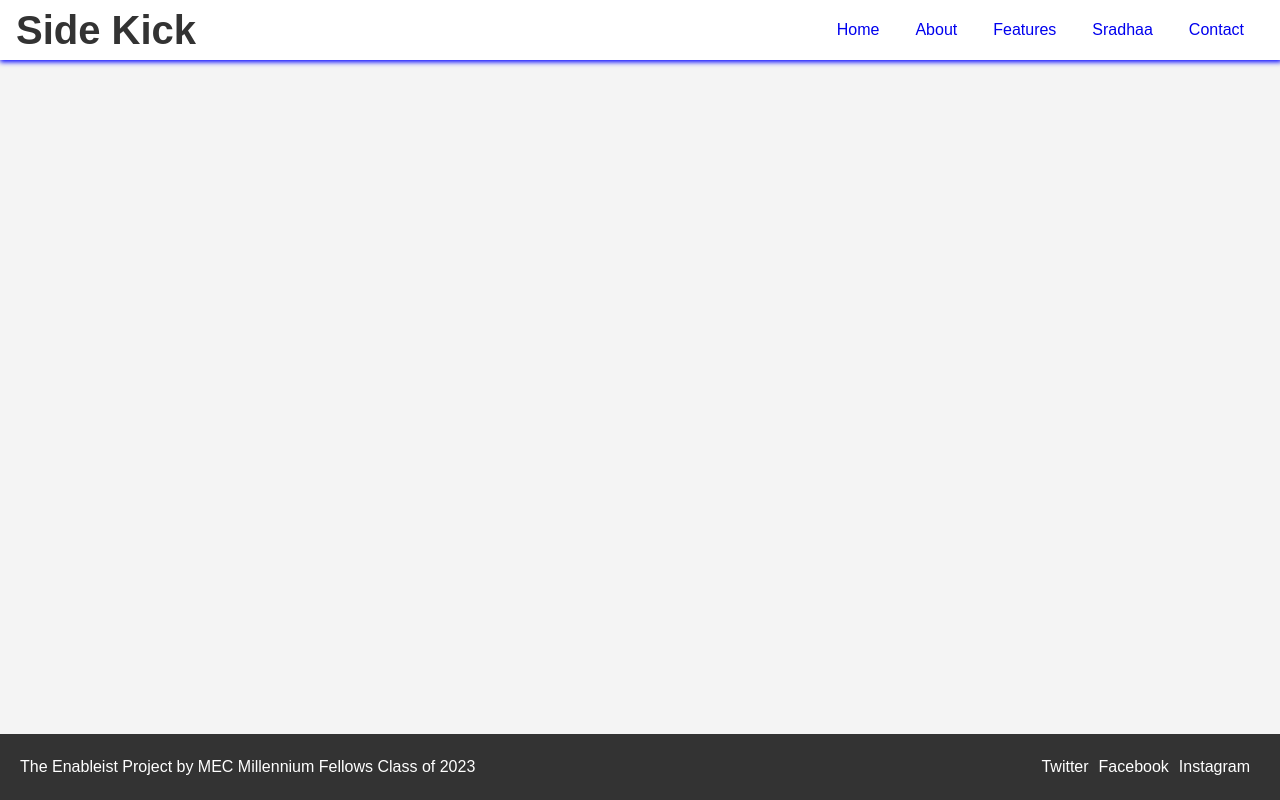
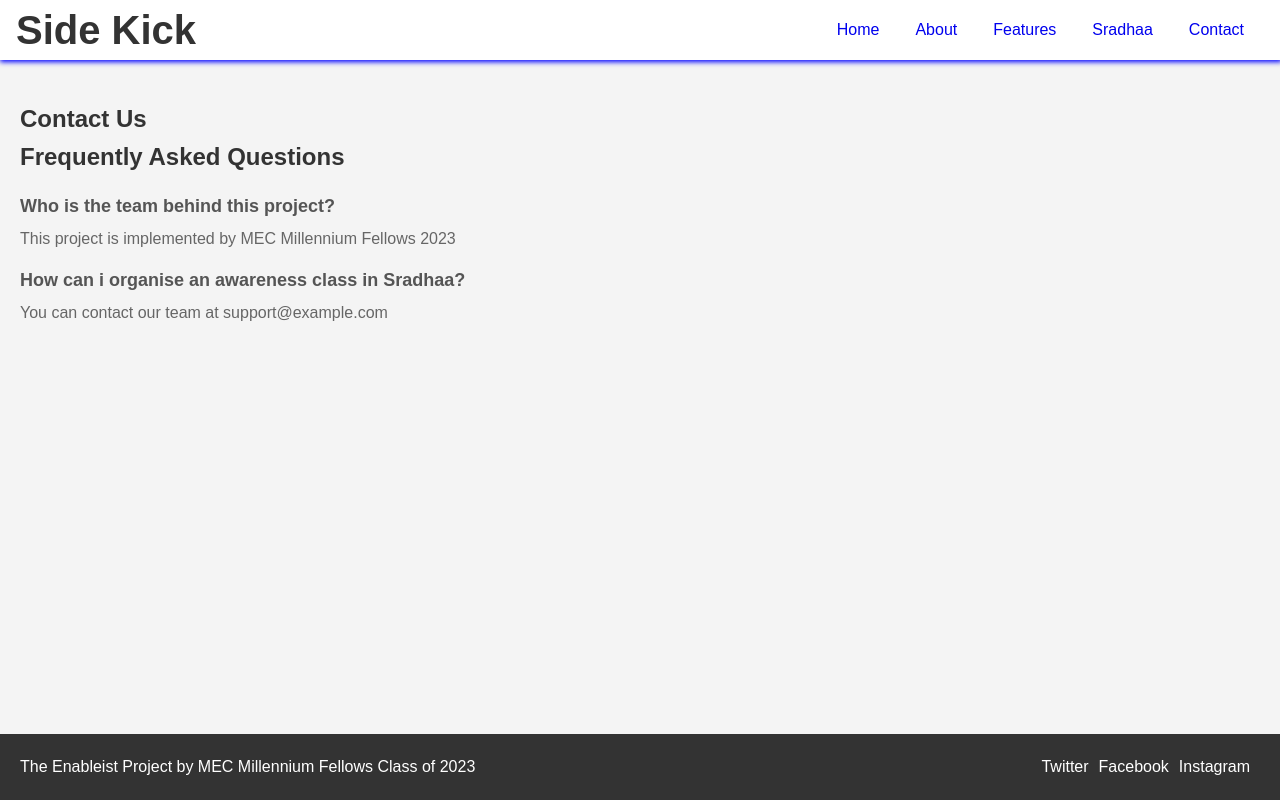
Before and after one commit to roshinjimmy/side-kick, a React (Vite) app: page /contact in a window 1280 px wide. Built offline with nearby package versions, Linux system fonts and the light colour scheme.

Commit message:
Add FAQSection

```diff
--- /dev/null
+++ b/src/components/FAQSection.css
@@ -0,0 +1,25 @@
+.faq-section {
+    margin-top: 100px;
+    margin-left: 20px;
+  }
+
+  .faq-section h3 {
+    font-size: 24px;
+    color: #333;
+  }
+
+  .faq-section div {
+    margin-top: 15px;
+  }
+
+  .faq-section h4 {
+    font-size: 18px;
+    color: #555;
+    margin-bottom: 5px;
+  }
+
+  .faq-section p {
+    font-size: 16px;
+    color: #666;
+    margin-bottom: 15px;
+  }
--- /dev/null
+++ b/src/components/FAQSection.jsx
@@ -0,0 +1,33 @@
+import React from "react";
+import "./FAQSection.css";
+
+const FAQSection = () => {
+  const faqs = [
+    {
+      question: "Who is the team behind this project?",
+      answer: "This project is implemented by MEC Millennium Fellows 2023",
+    },
+    {
+      question: "How can i organise an awareness class in Sradhaa?",
+      answer: "You can contact our team at support@example.com",
+    },
+  ];
+
+  return (
+    <div className="faq-section">
+      <h2>Contact Us</h2>
+
+      <h3>Frequently Asked Questions</h3>
+      <div>
+        {faqs.map((faq, index) => (
+          <div key={index}>
+            <h4>{faq.question}</h4>
+            <p>{faq.answer}</p>
+          </div>
+        ))}
+      </div>
+    </div>
+  );
+};
+
+export default FAQSection;
--- a/src/pages/Contact.jsx
+++ b/src/pages/Contact.jsx
@@ -1,11 +1,13 @@
 import React from 'react'
 import Navbar from '../components/Navbar'
 import Footer from '../components/Footer'
+import FAQSection from '../components/FAQSection'
 
 const Contact = () => {
   return (
     <div>
         <Navbar />
+        <FAQSection />
         <Footer />
     </div>
   )
```
